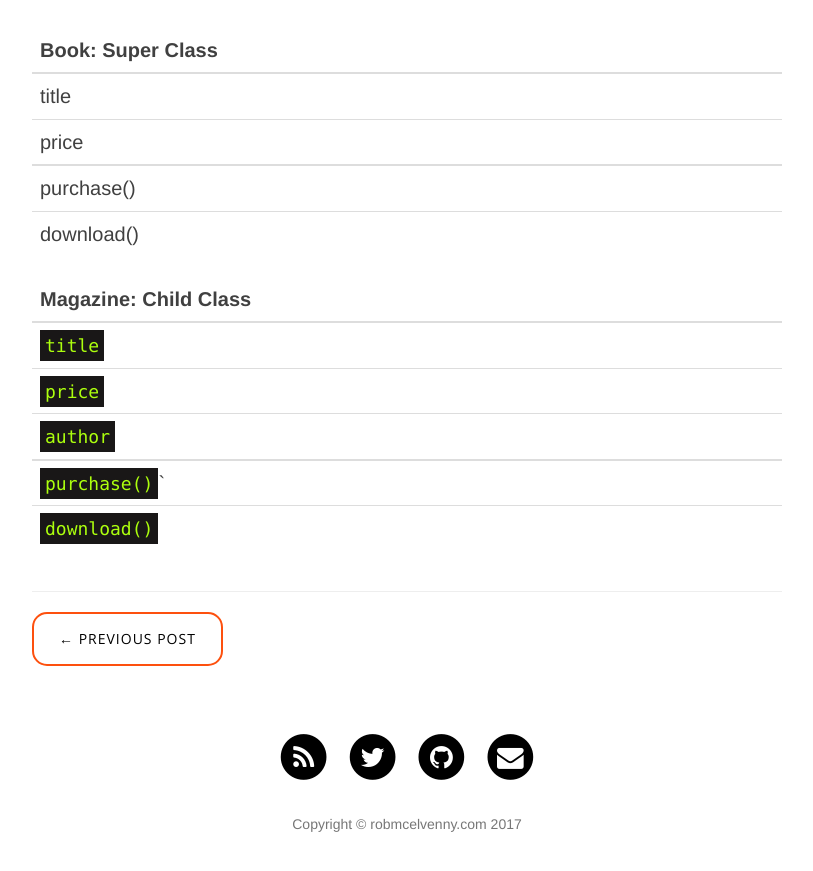
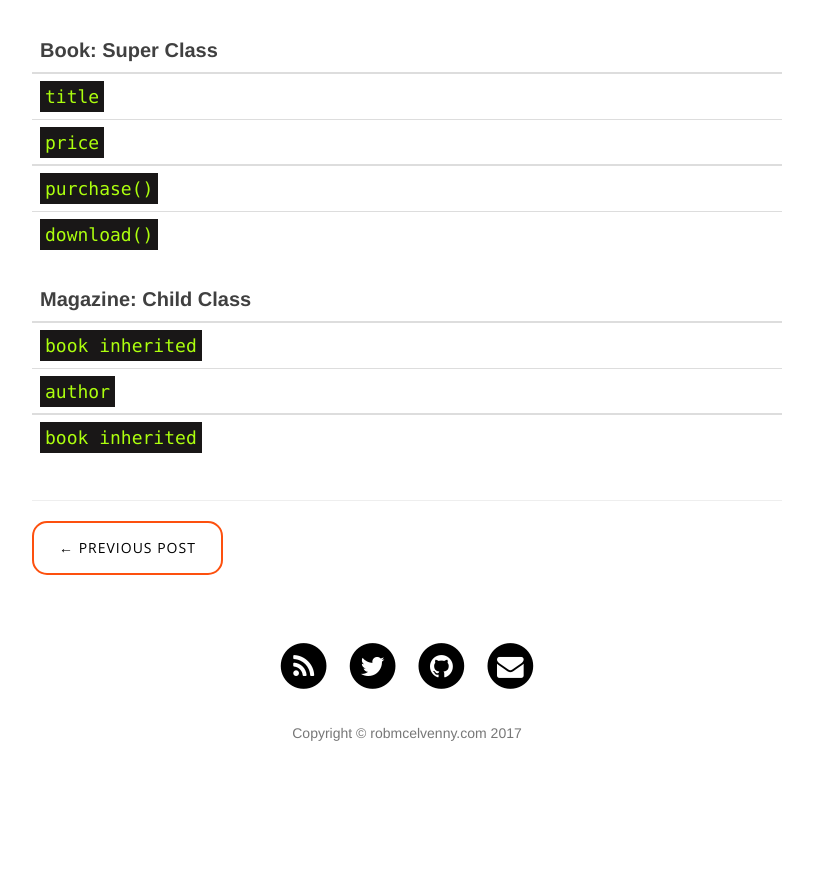
Before and after one commit to cocoabro/cocoabro.github.io, a Jekyll site: the page built from _posts/2017-07-03-Inheritance.markdown, in a window 1280 px wide and 900 px high, scrolled down 3040 px. Shown: the top 871 px of the window, without its empty margins (233-1046 px from the left). Built offline with Jekyll 4.4.1, drawn with Linux system fonts in a browser that asks for light colours; nearby versions of some CDN libraries; after the commit the page ends 3849 px from its top, so only the background shows below that.

Commit message:
updated post

`````diff
--- a/_posts/2017-07-03-Inheritance.markdown
+++ b/_posts/2017-07-03-Inheritance.markdown
@@ -66,18 +66,16 @@ When you start creating things like Albums, Books, or Movies – this allows –
 
 | Book: Super Class|
 | ----- |
-| title |
-| price |
+| ``` title ``` |
+| ``` price ``` |
 | ----- |
-| purchase() |
-| download() |
+| ``` purchase() ``` |
+| ``` download() ``` |
 
 
  | Magazine: Child Class |
  | ----- |
-| ``` title ``` |
-| ``` price  ```|
+| ``` book inherited ```
 | ``` author ``` |
 | ----- |
-| ``` purchase() ```` |
-| ``` download() ``` |
+| ``` book inherited ``` |
`````
